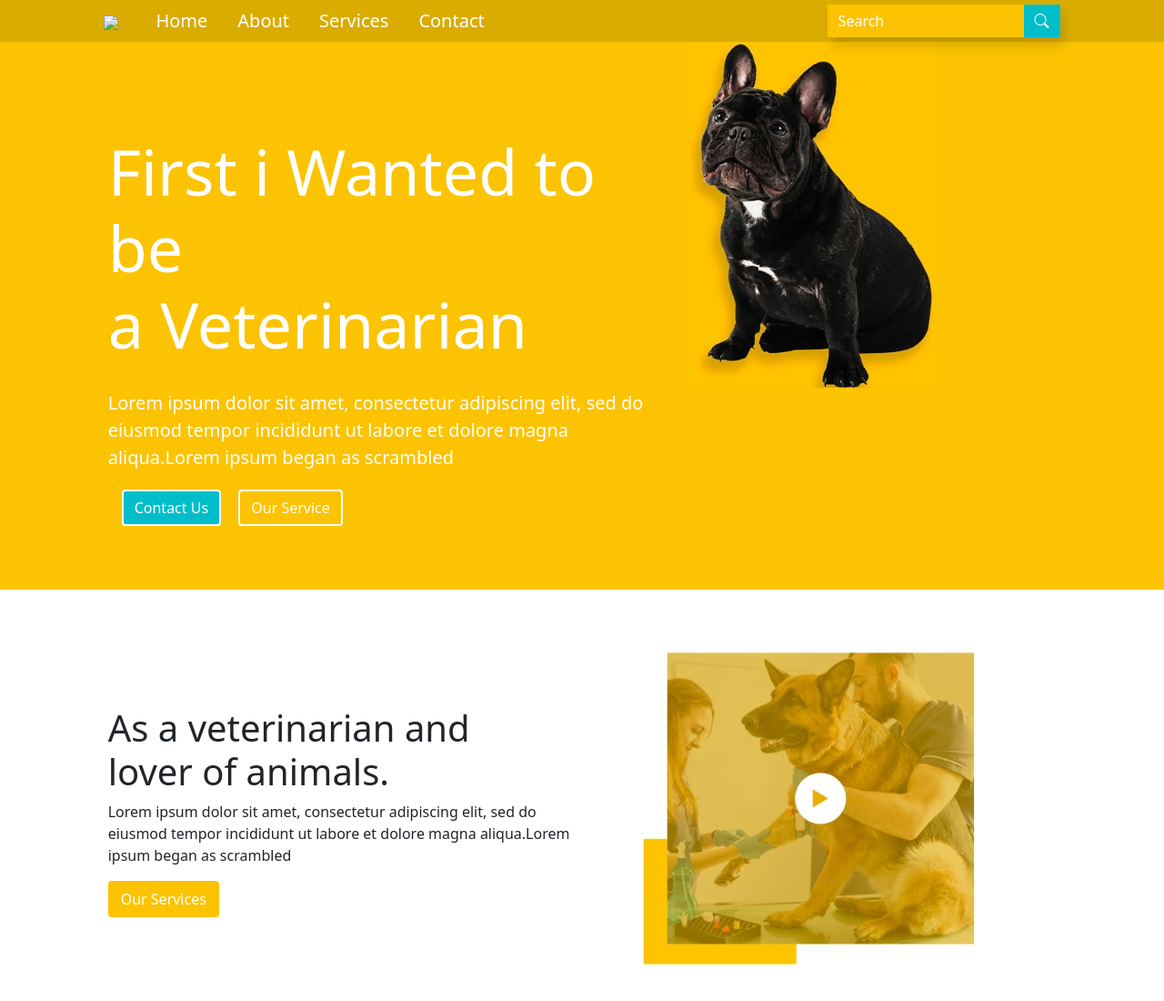
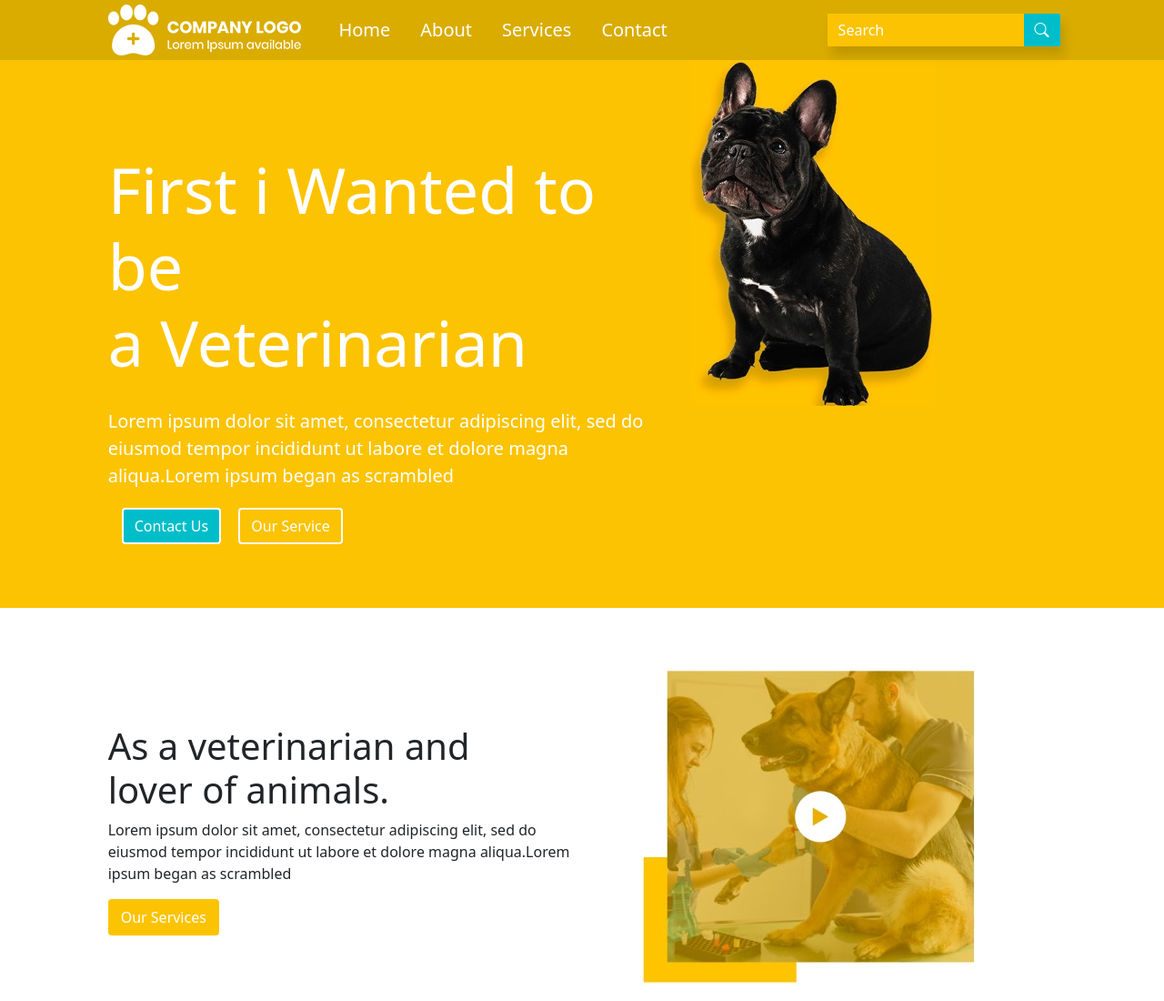
Before and after one commit to Panugothu-Asha/BOOTSTRAP-2, a plain HTML site: page index.html in a window 1280 px wide. Shown: the top 1100 px of the page at 91% size. Drawn offline with nearby package versions, Linux system fonts and the light colour scheme.

Commit message:
Update index.html

```diff
--- a/index.html
+++ b/index.html
@@ -18,7 +18,7 @@
     <nav class="navbar navbar-expand-lg navbar-dark bg-light" id="top_nav">
         <div class="container-fluid">
           <a class="navbar-brand" href="#">
-            <img src="logo.png" class="img-fluid">
+            <img src="logo.jpg" class="img-fluid">
           </a>
           <button class="navbar-toggler" type="button" data-bs-toggle="collapse" data-bs-target="#navbarSupportedContent" aria-controls="navbarSupportedContent" aria-expanded="false" aria-label="Toggle navigation">
             <span class="navbar-toggler-icon"></span>
```
